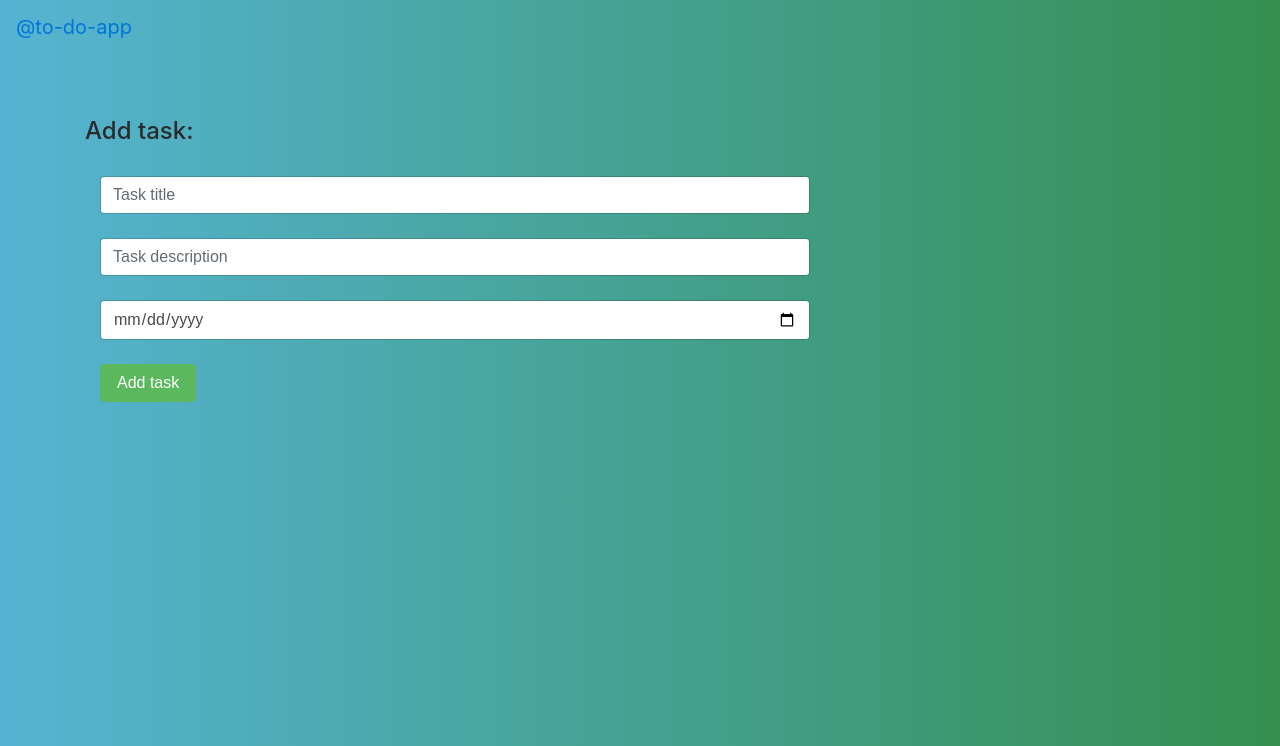
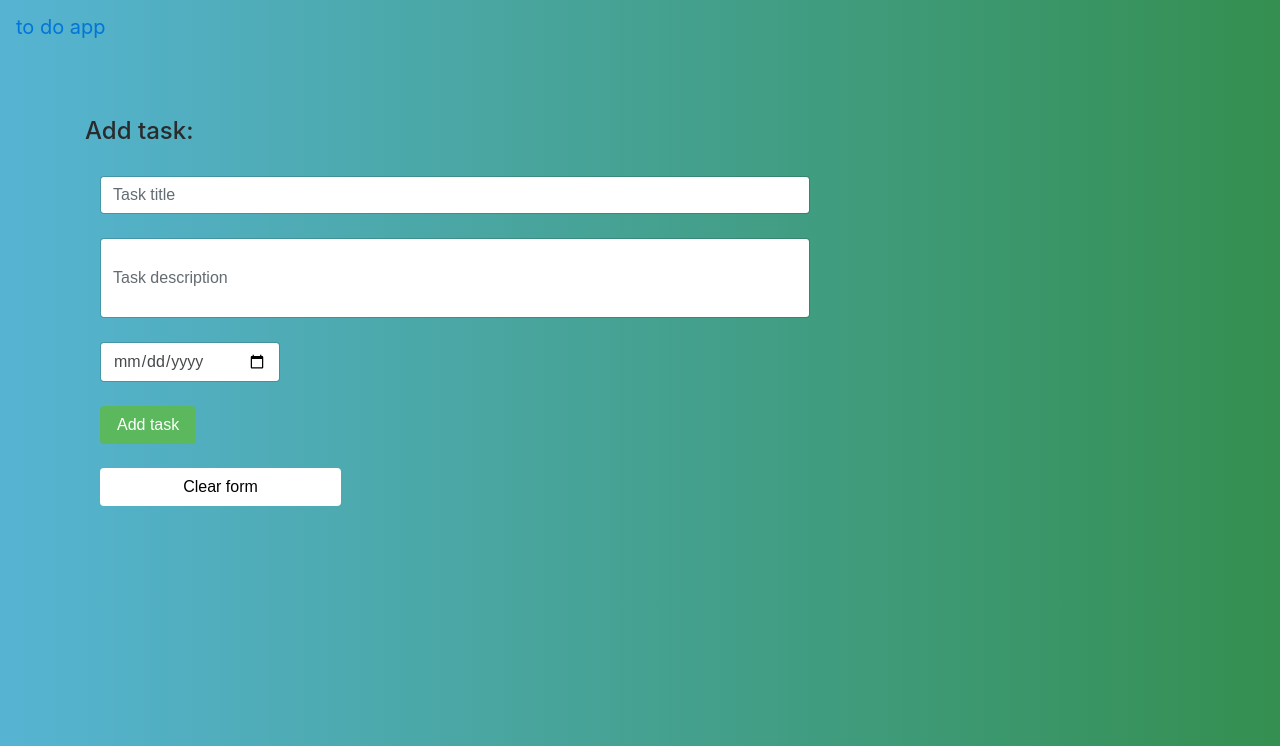
Before and after one commit to lukasz-er1/flask-to-do-app, a Flask app: page /dodaj/ in a window 1280 px wide. Shown: the top 746 px of the page. Run offline with Flask 2, Linux system fonts and the light colour scheme; some libraries are stand-ins or nearby versions.

Commit message:
fix F1 and X2

```diff
--- a/baza_danych.py
+++ b/baza_danych.py
@@ -5,40 +5,38 @@ baza = sqlite3.connect('baza.db', check_same_thread=False)
 
 
 def wyswietl_dane():
-	tablica = []
-	with baza as connection:
-		c = connection.cursor()
-		c.execute("""SELECT * FROM todo ORDER BY date""")
-		rows = c.fetchall()
-		for value in rows:
-			tablica.append({
-				'id': value[0],
-				'title': value[1],
-				'desc': value[2],
-				'date': value[3]
-			})
-		return tablica
+    tablica = []
+    with baza as connection:
+        c = connection.cursor()
+        c.execute("""SELECT * FROM todo ORDER BY date""")
+        rows = c.fetchall()
+        for value in rows:
+            tablica.append({
+                'id': value[0],
+                'title': value[1],
+                'desc': value[2],
+                'date': value[3]
+            })
+        return tablica
 
 
 def pobierz_dane():
-	error = None
-	try:
-		if request.method == "POST":
-			tytul = request.form['title']
-			opis = request.form['desc']
-			data = request.form['date']
-			with baza as connection:
-				c = connection.cursor()
-			if tytul == "":
-				flash("Please add title.")
-			else:
-				c.execute('INSERT INTO todo(title, desc, date) VALUES(?, ?, ?)', (tytul, opis, data))
+    error = None
+    try:
+        if request.method == "POST":
+            tytul = request.form['title']
+            opis = request.form['desc']
+            data = request.form['date']
+            with baza as connection:
+                c = connection.cursor()
+            if tytul == "":
+                flash("Please add title.")
+            else:
+                c.execute('INSERT INTO todo(title, desc, date) VALUES(?, ?, ?)', (tytul, opis, data))
+            return render_template('dodaj.html')
+        else:
+            return render_template('main.html')
 
-			return render_template('dodaj.html')
-
-		else:
-			return render_template('main.html')
-
-	except Exception as e:
-		flash(e)
-		return render_template('dodaj.html', error=error)
+    except Exception as e:
+        flash(e)
+        return render_template('dodaj.html', error=error)
--- a/templates/dodaj.html
+++ b/templates/dodaj.html
@@ -7,10 +7,11 @@
 
     <div class="col-8">
     <form action="" class="" method="post">
-        <input type="text" class="form-control" placeholder="Task title" name="title" value="{{request.form.title}}"><br>
-        <input type="text" class="form-control" placeholder="Task description" name="desc" value="{{request.form.desc}}"> <br>
-        <input type="date" class="form-control" placeholder="Date" name="date" value="{{request.form.date}}"> <br>
-        <input class="btn btn-success" type="submit" value="Add task">
+        <input type="text" class="form-control" placeholder="Task title" id="title" name="title" value="{{request.form.title}}"><br>
+        <input type="text" class="form-control" style="height:80px;" placeholder="Task description" id="desc" name="desc" value="{{request.form.desc}}"> <br>
+        <input type="date" class="form-control" style="width:180px;" placeholder="Date" name="date" id="date" value="{{request.form.date}}"> <br>
+        <input class="btn btn-success" type="submit" value="Add task" name="wyslij"><br><br>
+        <input class="btn btn-dark" value="Clear form" onclick="submitFormClear()"><br>
     </form>
     <br><br><br><br>
     {{error}}
--- a/templates/includes/_navbar.html
+++ b/templates/includes/_navbar.html
@@ -1,6 +1,6 @@
 <nav class="navbar navbar-expand navbar-dark bg-dark">
 
-    <a class="navbar-brand" href="#">@to-do-app</a>
+    <a class="navbar-brand" href="http://127.0.0.1:5000/">to do app</a>
 
     <button class="navbar-toggler" type="button" data-toggle="collapse" data-target="#navbarsExample02" aria-controls="navbarsExample02" aria-expanded="false" aria-label="Toggle navigation">
         <span class="navbar-toggler-icon"></span>
--- a/templates/layout.html
+++ b/templates/layout.html
@@ -9,6 +9,13 @@
 	<link rel="shortcut icon" href="{{ url_for('static', filename='favicon.ico') }}">
 	<link href="https://maxcdn.bootstrapcdn.com/bootstrap/4.0.0-beta.3/css/bootstrap.min.css" rel="stylesheet" integrity="sha384-Zug+QiDoJOrZ5t4lssLdxGhVrurbmBWopoEl+M6BdEfwnCJZtKxi1KgxUyJq13dy" crossorigin="anonymous">
 	<!--<link href="{{ url_for('static', filename='cover.css') }}" rel="stylesheet">-->
+    <script>
+      function submitFormClear() {
+        document.getElementById('title').value='';
+        document.getElementById('desc').value='';
+        document.getElementById('date').value='';
+      }
+    </script>
   </head>
 
   <body style="background: #348F50;  /* fallback for old browsers */
```
Also changed, not shown: main.py (+14 -15 lines), baza.db.
